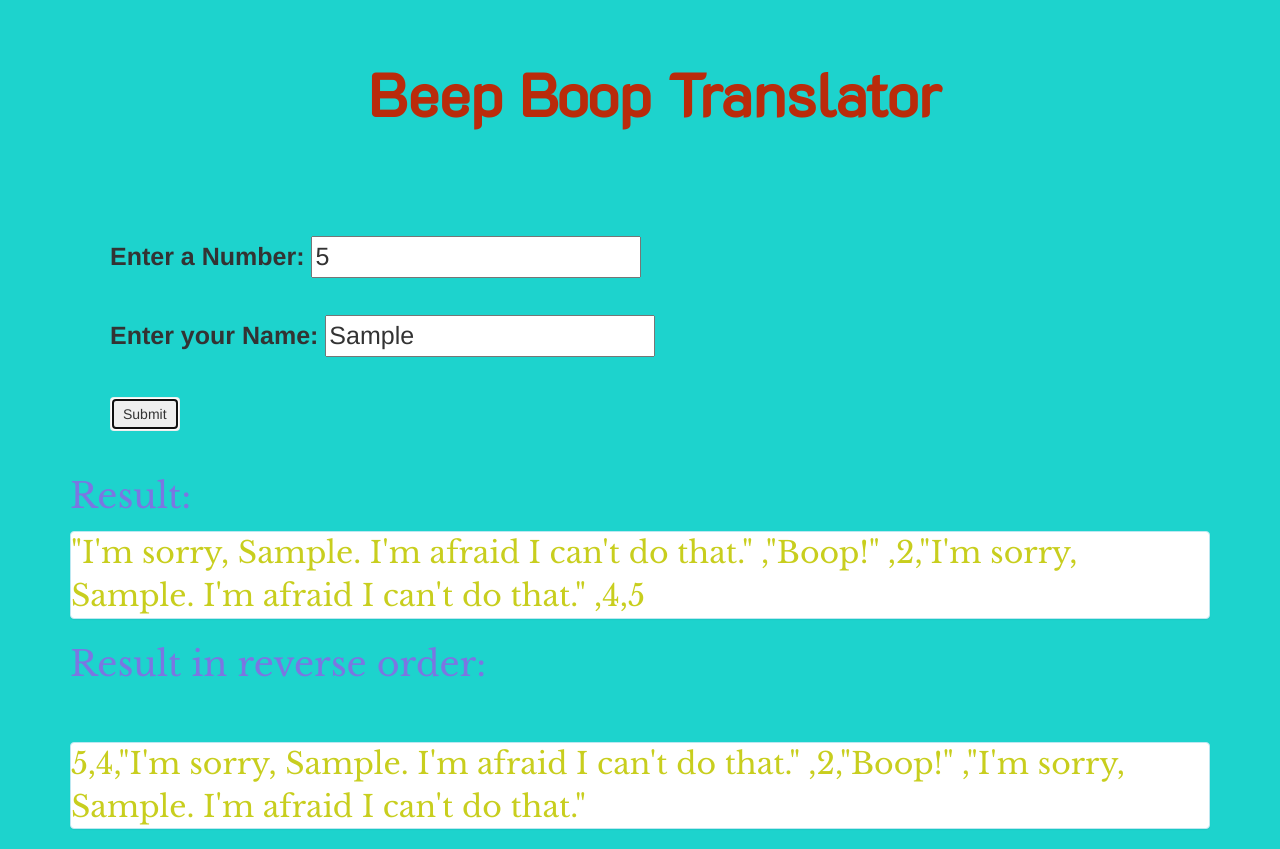
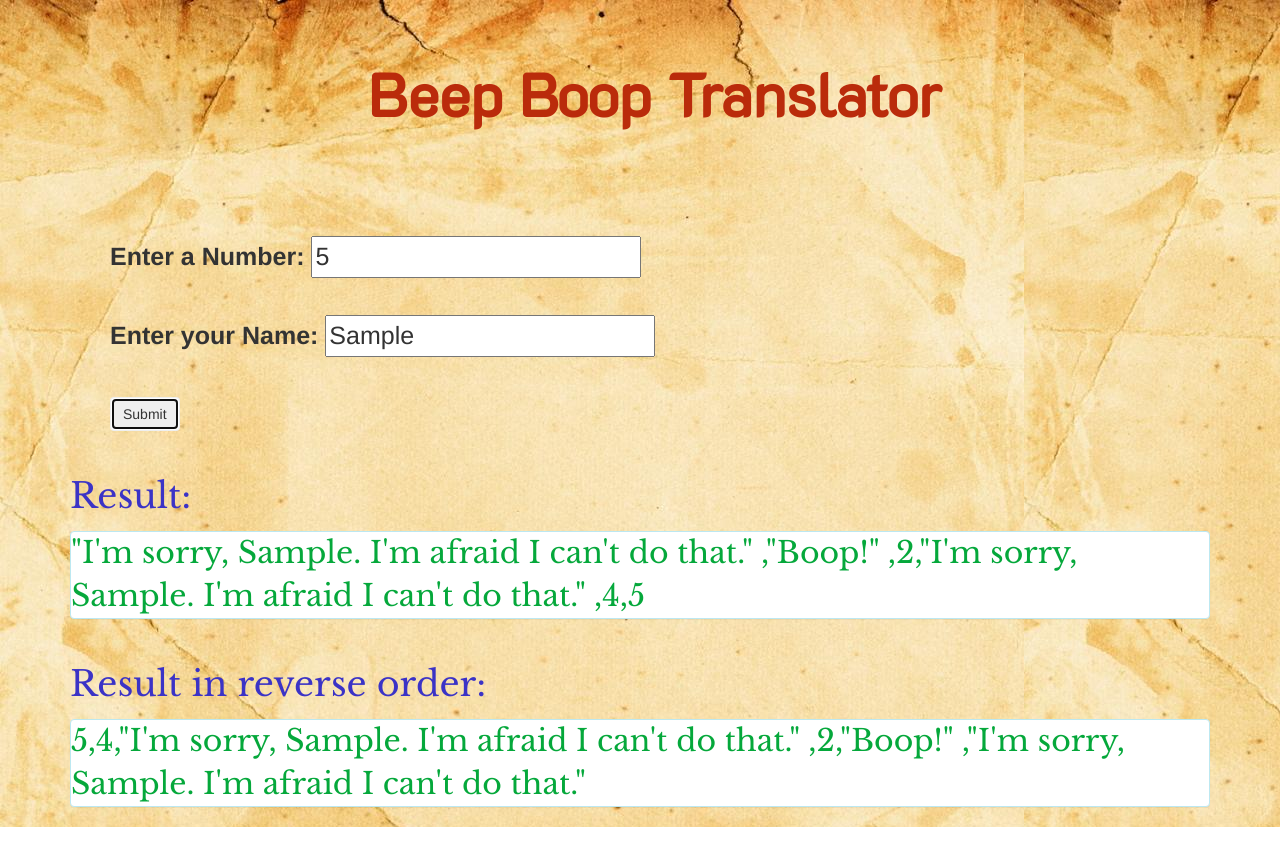
Before and after one commit to manasavesala/beep-boop, a plain HTML site: page index.html in a window 1280 px wide. Both pictures are taken after typing "5", "Sample" into the empty fields and a click on the button "Submit". After the commit the page ends 827 px from the top, so only its background shows below. Drawn offline with nearby package versions, Linux system fonts and the light colour scheme.

Commit message:
added background image and some colors

```diff
--- a/css/styles.css
+++ b/css/styles.css
@@ -12,8 +12,12 @@ h1{
   padding: 10px;
   color: #ba2b0b;
 }
+h1:hover{
+  font-size: 65px;
+  color: #10a028 ;
+}
 body{
-  background-color: #1dd3cd;
+  background-image: url(../img/bg.jpg); ;
 }
 form{
   padding-left: 40px;
@@ -25,17 +29,13 @@ form{
 }
 p{
   font-size: 35px;
-  color: #7b76e2;
+  color: #3b33c6;
 }
 button{
   font-size: 25px;
 }
-h1:hover{
-  font-size: 65px;
-  color: #10a028 ;
-}
 #reverse, #output{
-  color: #c8ce1e;
+  color: #05a83b;
 }
 .btn: hover{
   font-size: 30px;
--- a/index.html
+++ b/index.html
@@ -25,9 +25,9 @@
             <br>
           </div>
         </div>
-      </div>
+      </div><br>
       <div class = "op">
-        <p >Result in reverse order:</p><br>
+        <p >Result in reverse order:</p>
         <div class="panel panel-info" id="reverse">
           <div class="panel-body" >
             <br>
```
Also changed, not shown: img/bg.jpg (added).
